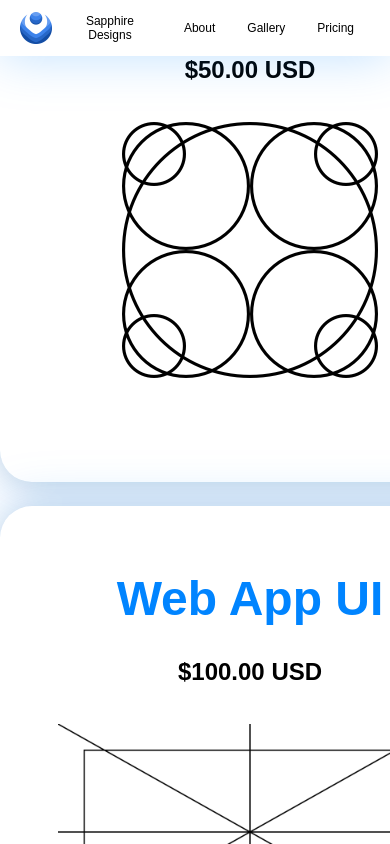
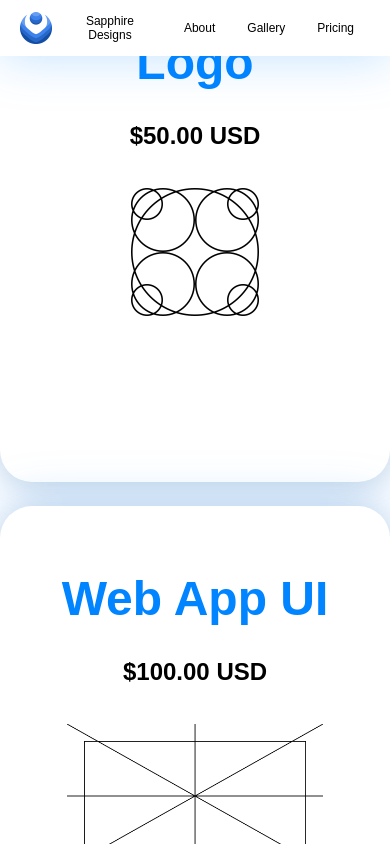
Before and after one commit to Sapphired89/sapphire-designs-website, a React (Create React App) app: page /about in a window 390 px wide. Both pictures are taken after a click on the button "Pricing". Built offline with nearby package versions, Linux system fonts and the light colour scheme.

Commit message:
Mobile CSS errors but will work for desktop

```diff
--- a/src/App.tsx
+++ b/src/App.tsx
@@ -8,10 +8,10 @@ const Home = React.lazy(() => import('./components/pages/Home'));
 const Gallery = React.lazy(() => import('./components/pages/Gallery'));
 const Loading = React.lazy(() => import('./components/utils/Loader'));
 const Pricing = React.lazy(() => import('./components/pages/Pricing'));
-//const About = React.lazy(() => import('./components/pages/About'));
+const About = React.lazy(() => import('./components/pages/About'));
 const Info = React.lazy(() => import('./components/pages/Info'));
 
-const Construction = React.lazy(() => import('./components/pages/Construction'));
+//const Construction = React.lazy(() => import('./components/pages/Construction'));
 
 const App: React.FC = () => {
     const [loader, setLoading] = useState<boolean>(false); // State for loader visibility
@@ -49,7 +49,7 @@ const App: React.FC = () => {
                 <Route path="/" element={<Home />} /> {/* Route for Home */}
                 <Route path="/gallery" element={<Gallery />} /> {/* Under Construction  */}
                 <Route path="/pricing" element={<Pricing />} /> {/* Under Construction  */}
-                <Route path="/about" element={<Construction />} />
+                <Route path="/about" element={<About />} />
                 <Route path="/info" element={<Info />} />
             </Routes>
         </Suspense>
--- a/src/components/pages/About.tsx
+++ b/src/components/pages/About.tsx
@@ -5,7 +5,7 @@ const About = () => {
     return (
         <>
             <div className="web-body home-background about">
-                <div className="about-item glass-item">
+                <div className="about-item glass-item blue-shadow">
                     <div className="about-item-inner">
                         <div className="about-title">
                             <h1 style={{color: "#0084ff", fontSize: "3rem"}}> About Jack (Sapphire)</h1>
--- a/src/components/styles/About.css
+++ b/src/components/styles/About.css
@@ -1,10 +1,9 @@
 .about {
-    display: flex;
+    height: 100%;
     justify-content: center;
-    align-items: flex-start; /* Change to flex-start to allow scrolling */
-    min-height: 100vh;
-    padding: 4rem;
-    box-sizing: border-box;
+    align-items: center;
+    overflow-y: auto; /* Ensure content doesn't overflow */
+
 
 }
 
@@ -61,13 +60,15 @@
 /* Media query for screens 768px or smaller */
 @media (max-width: 768px) {
     .about {
-        padding: 1.5rem; /* Reduce padding around the entire section */
-        box-sizing: border-box; /* Ensure padding is within the viewport */
-        overflow-y: auto; /* Allow vertical scrolling if needed */
+        position: relative; /* Make it relative to allow padding adjustments */
+        padding-top: 3rem; /* Add padding to account for the fixed navbar */
+
+        overflow-y: auto; /* Ensure content doesn't overflow */
+        justify-content: center;
+        align-items: center;
     }
 
     .about-item {
-        max-width: 100%; /* Ensure the box doesn't overflow */
         width: 100%; /* Force the width to be 100% of the parent container */
         padding: 1.5rem; /* Reduce padding */
         box-sizing: border-box; /* Ensure padding is counted in the width */
--- a/src/components/styles/Pricing.css
+++ b/src/components/styles/Pricing.css
@@ -2,8 +2,7 @@
     display: flex;
     justify-content: center; /* Center the entire pricing section */
     align-items: center;
-    overflow: hidden;
-    background: rgba(0, 0, 0, 0);
+    overflow-y: auto;
     padding: 4rem 0; /* Ensure even padding on the top and bottom */
 }
 
@@ -46,11 +45,31 @@
 }
 
 @media (max-width: 768px) {
+
+    .pricing-container {
+        padding: 2rem 0;
+    }
     .pricing-container-inner {
+        width: 100%;
+        display: grid;
         grid-template-columns: repeat(1, 1fr); /* Stack columns on smaller screens */
         gap: 1.5rem;
+
+        box-sizing: border-box;
     }
+
     .pricing-item {
-        max-width: calc(100% - 1rem) !important;
+        width: 100%; /* Use full width to avoid overflow */
+        max-width: 100%; /* Ensure items don't exceed their parent */
+        margin: 0 auto; /* Center the items */
+        box-sizing: border-box; /* Consider padding/borders in the width calculation */
+    }
+
+    .ratio-logo {
+        width: 128px;
+    }
+
+    .ratio-ui {
+        width: 256px;
     }
 }
```
Also changed, not shown: src/App.css (+9 -5 lines).
